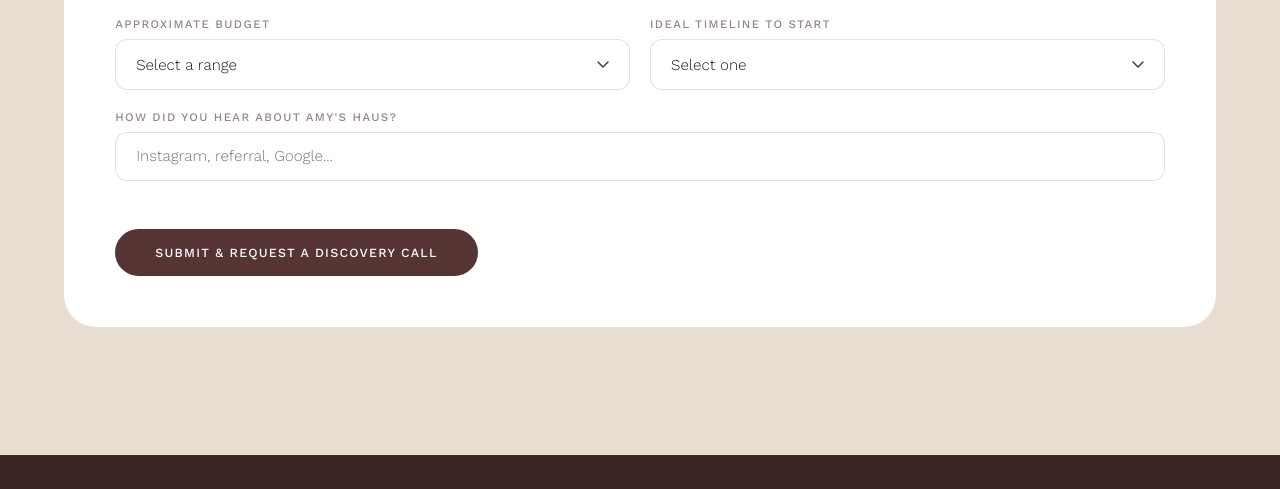
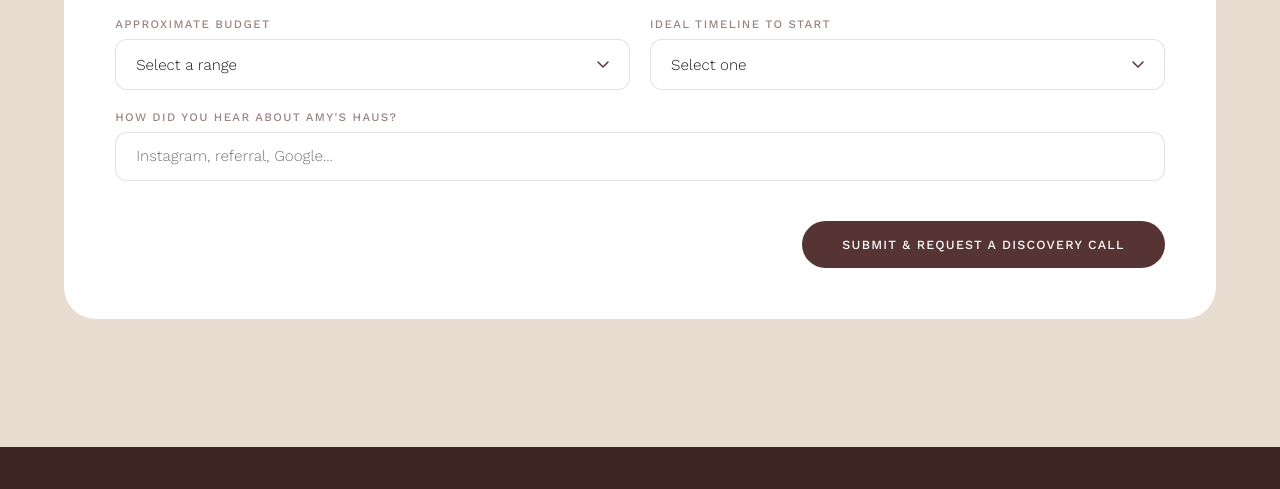
Before and after one commit to AmysHaus/amys-haus-website, a plain HTML site: page contact.html in a window 1280 px wide. Shown: the part 1726-2215 px from the top of the page. Drawn offline with nearby package versions, Linux system fonts and the light colour scheme; a web font is replaced by a local one.

Commit message:
turnstile visible alongside submit button

```diff
--- a/contact.html
+++ b/contact.html
@@ -256,8 +256,10 @@ a{color:inherit;text-decoration:none;}
         </div>
 
         <p class="form__error" id="intake-error">Please fill in all required fields.</p>
-        <div class="cf-turnstile" data-sitekey="0x4AAAAAADYlBbXDfFGSC3_T" data-theme="light" style="position:absolute;opacity:0;pointer-events:none;height:0;overflow:hidden;"></div>
-        <button type="button" class="form__submit" id="intake-btn" onclick="submitIntake()">Submit & Request a Discovery Call</button>
+        <div style="display:flex;align-items:center;justify-content:space-between;flex-wrap:wrap;gap:1.25rem;margin-top:0.5rem;">
+          <div class="cf-turnstile" data-sitekey="0x4AAAAAADYlBbXDfFGSC3_T" data-theme="light"></div>
+          <button type="button" class="form__submit" id="intake-btn" onclick="submitIntake()" style="margin-top:0;">Submit & Request a Discovery Call</button>
+        </div>
       </form>
     </div>
 
```
Also changed, not shown: 1 other file.
